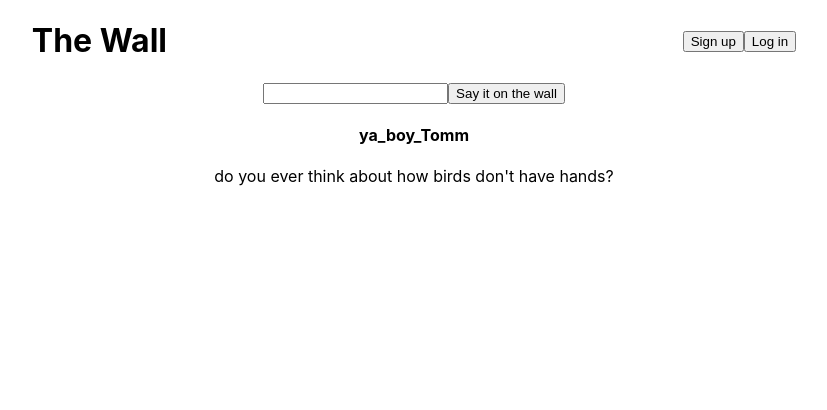
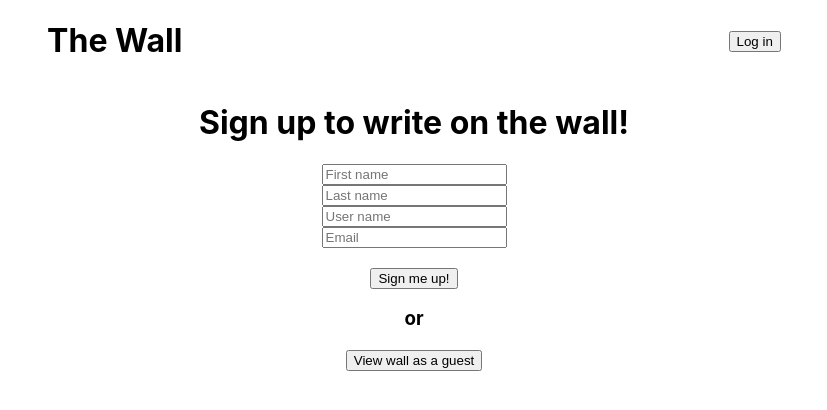
Before and after one commit to vportela/wall-app-frontend, a React (Create React App) app in the folder frontend-wall-app/: page / in a window 1280 px wide. Shown: the top 410 px of the page, without its empty margins (226-1053 px from the left). Built offline with nearby package versions, Linux system fonts and the light colour scheme.

Commit message:
registration

```diff
--- a/frontend-wall-app/src/App.tsx
+++ b/frontend-wall-app/src/App.tsx
@@ -60,7 +60,7 @@ function App() {
 
   return (
     <div className="App">
-    <div style={{display: "flex", alignItems: "center", justifyContent:"space-around"}}>
+    {/* <div style={{display: "flex", alignItems: "center", justifyContent:"space-around"}}>
       <div>
         <h1>The Wall</h1>
       </div>
@@ -84,8 +84,8 @@ function App() {
           <p>{message.text}</p>
           </div>
         )}
-    </div>
-
+    </div> */}
+    <Registration/>
 
   </div>
   );
--- a/frontend-wall-app/src/Registration.tsx
+++ b/frontend-wall-app/src/Registration.tsx
@@ -1,9 +1,75 @@
 import React, { useState } from 'react';
+
+type RegistrationForm = {
+    firstName: string,
+    lastName: string,
+    userName: string,
+    email: string,
+}
+
+const initialRegistration = {
+    firstName: "",
+    lastName:"",
+    userName:"",
+    email:"",
+}
+
+type FormValues = {
+    firstName: {value:string},
+    lastName: {value:string},
+    userName: {value:string},
+    email: {value:string},
+} & EventTarget
+
 
 function Registration() {
 
+    const [registration, setRegistration] = useState<RegistrationForm>(initialRegistration)
+
+    const handleFormSubmit = (e: React.FormEvent<HTMLFormElement>) => {
+        e.preventDefault()
+        console.log("i have been submitted")
+        const customTarget = e.target
+    }
+
     return (
-        <h1>Register</h1>
+       <div>
+       <div style={{display: "flex", alignItems: "center", justifyContent:"space-around"}}>
+        <div>
+          <h1>The Wall</h1>
+        </div>
+        <div>
+          <button>Log in</button>
+        </div>
+      </div>
+
+      <div>
+           <h1>Sign up to write on the wall!</h1>
+       </div>
+
+       <form
+        style=
+            {
+                {
+                    display: "flex",
+                    justifyContent: "center",
+                    alignItems: "center",
+                    flexDirection: "column"
+                }
+            }
+        onSubmit={(e) => handleFormSubmit(e)}
+        >
+           <input type= "text" name='firstName' placeholder='First name'></input>
+           <input type= "text" name='lastName' placeholder='Last name'></input>
+           <input type= "text" name='userName' placeholder='User name'></input>
+           <input type= "text" name='email' placeholder='Email'></input>
+           <br/>
+           <button>Sign me up!</button>
+       </form >
+       <h3>or</h3>
+       <button>View wall as a guest</button>
+      </div>
+
     );
 }
 
```
